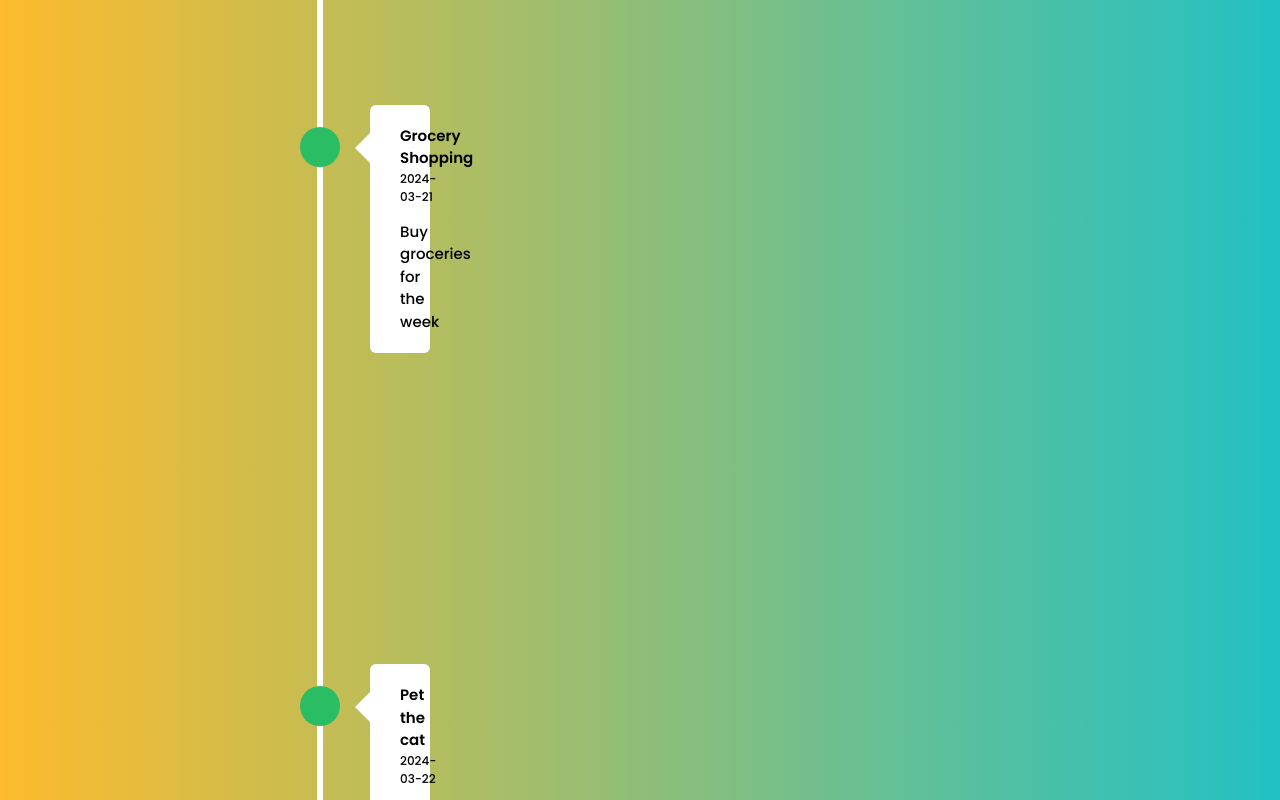
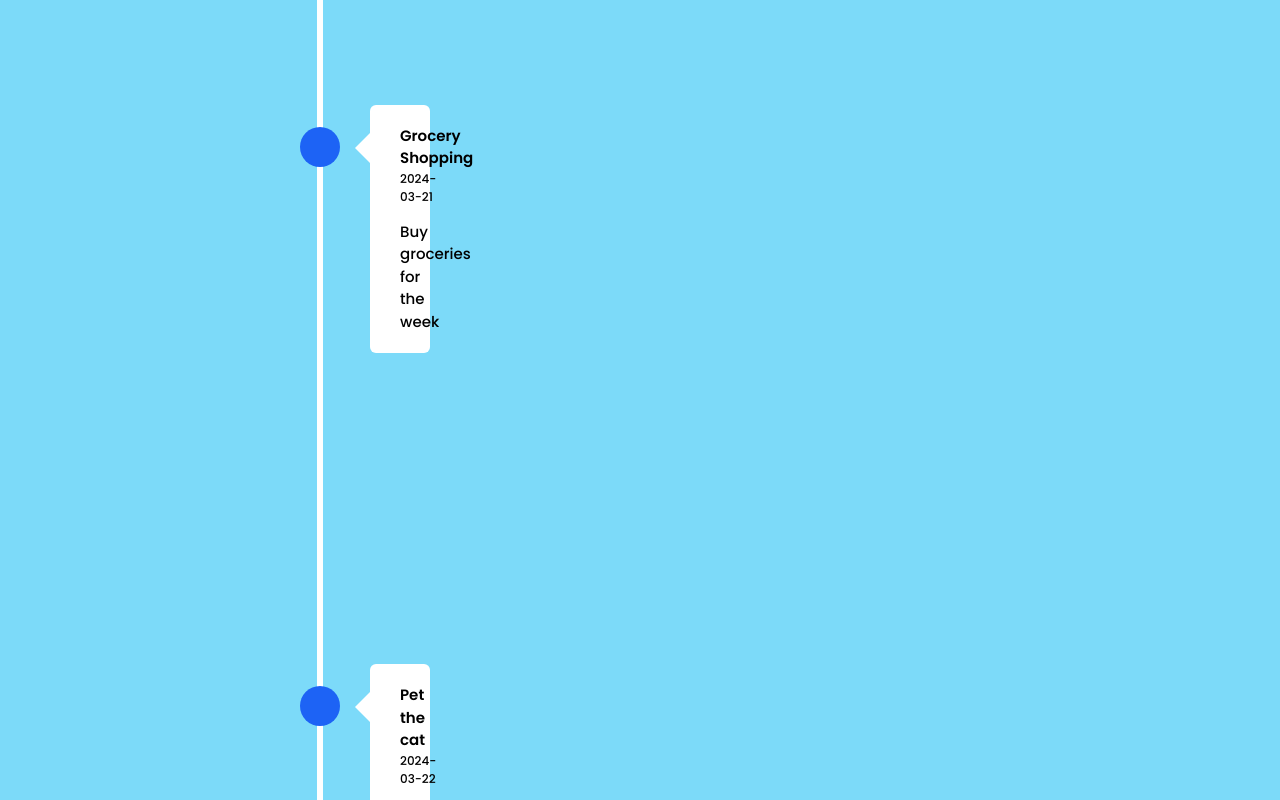
Before and after one commit to Debetome/schedule-app, a React (Vite) app: page /app/timeline in a window 1280 px wide. Shown: the part 800-1600 px from the top of the page. Built offline with nearby package versions, Linux system fonts and the light colour scheme.

Commit message:
Adjusting colors

```diff
--- a/src/components/TimeLine/style.css
+++ b/src/components/TimeLine/style.css
@@ -69,7 +69,7 @@
 }
 
 .container .dot {
-    background: #2ABD64;
+    background: #1d63f5;
     position: absolute;
     width: 40px;
     height: 40px;
--- a/src/index.css
+++ b/src/index.css
@@ -22,8 +22,6 @@
 }
 
 body {
-    background: #22c1c3;
-    background: -webkit-linear-gradient(to right, #fdbb2d, #22c1c3);
-    background: linear-gradient(to right, #fdbb2d, #22c1c3);
+    background: #7cdaf9;
     overflow: hidden;
 }
```
